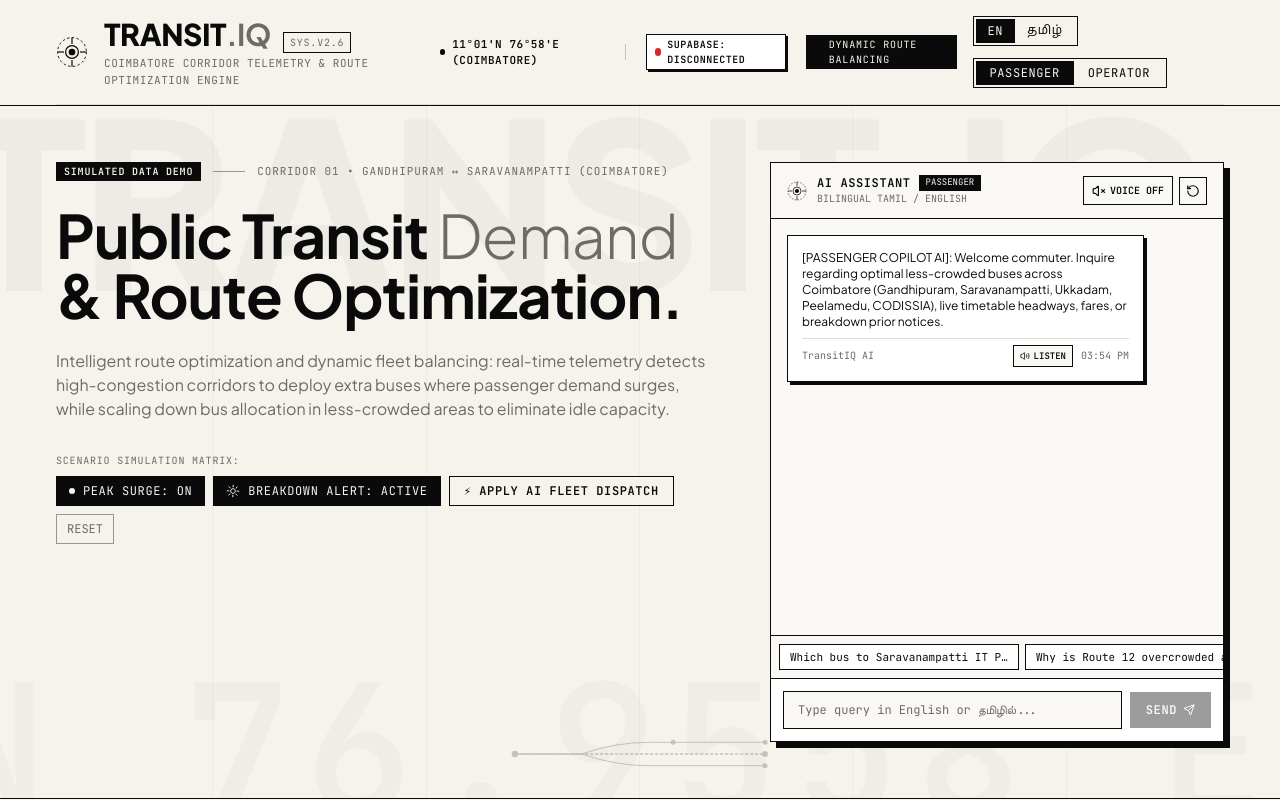
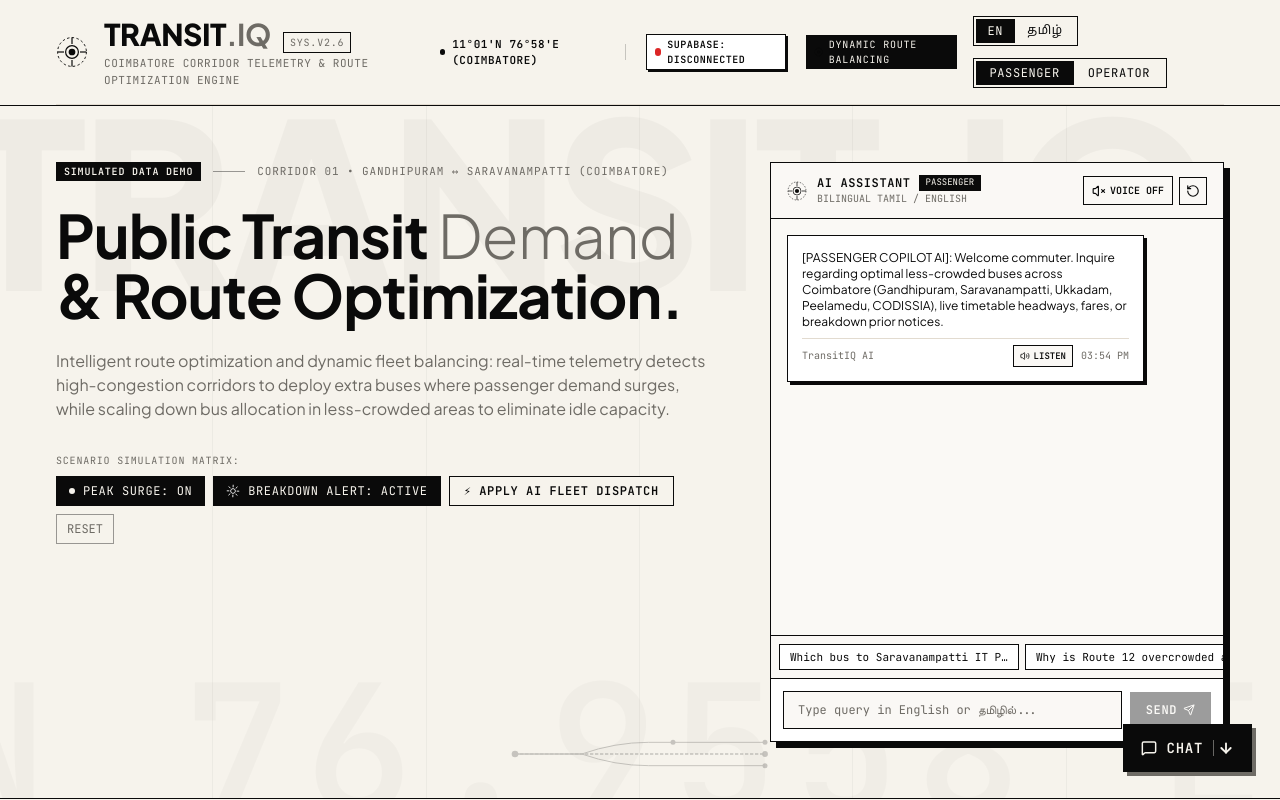
Before and after one commit to sarmikajayakumar/Transit--IQ, a React (Vite) app: page / in a window 1280 px wide. Shown: the top 800 px of the page. Built offline with nearby package versions, Linux system fonts and the light colour scheme; no server answers.

Commit message:
feat: add fixed chat popup with dynamic directional arrowmark tracking chatbot position

```diff
--- a/src/App.jsx
+++ b/src/App.jsx
@@ -1,4 +1,4 @@
-import React from 'react';
+import React, { useState, useEffect } from 'react';
 import { motion, AnimatePresence } from 'framer-motion';
 import { TransitProvider, useTransit } from './context/TransitContext';
 import Header from './components/Header';
@@ -7,10 +7,29 @@ import TransitMap from './components/TransitMap';
 import PassengerView from './components/PassengerView';
 import OperatorDashboard from './components/OperatorDashboard';
 import CorridorTelemetrySheet from './components/CorridorTelemetrySheet';
+import { MessageSquare, ArrowDown, ArrowUp } from 'lucide-react';
+import { scrollToChat } from './lib/navigation';
 
 function DashboardContent() {
   const { role, language } = useTransit();
   const isTamil = language === 'ta';
+  const [isBelowChatbot, setIsBelowChatbot] = useState(false);
+
+  useEffect(() => {
+    const handleScroll = () => {
+      const chatEl = document.getElementById('chat-area');
+      if (!chatEl) return;
+      const rect = chatEl.getBoundingClientRect();
+      // When the bottom of the chatbot is above 150px from viewport top,
+      // the user is scrolled below the chatbot -> show ABOVE arrowmark (↑).
+      // Otherwise, the user is above or currently viewing the chatbot -> show BELOW arrowmark (↓).
+      setIsBelowChatbot(rect.bottom < 150);
+    };
+
+    window.addEventListener('scroll', handleScroll, { passive: true });
+    handleScroll();
+    return () => window.removeEventListener('scroll', handleScroll);
+  }, []);
 
   return (
     <div className="min-h-screen bg-[#F6F3EC] text-[#0A0A0A] flex flex-col font-sans selection:bg-[#0A0A0A] selection:text-[#F6F3EC] overflow-x-hidden">
@@ -94,7 +113,27 @@ function DashboardContent() {
         </div>
       </main>
 
-      {/* 4. Editorial Archival Footer */}
+      {/* 4. Fixed Floating Popup named "Chat" */}
+      <motion.button
+        onClick={scrollToChat}
+        whileHover={{ scale: 1.05, y: -2 }}
+        whileTap={{ scale: 0.95 }}
+        className="fixed bottom-5 right-5 sm:bottom-7 sm:right-7 z-50 flex items-center gap-2.5 px-3.5 py-2.5 sm:px-4 sm:py-3 bg-[#0A0A0A] text-[#F6F3EC] border-2 border-[#0A0A0A] shadow-[4px_4px_0px_#6E6B65] hover:shadow-[5px_5px_0px_#0A0A0A] font-mono text-xs sm:text-sm font-bold uppercase tracking-wider cursor-pointer hover:bg-[#FFFFFF] hover:text-[#0A0A0A] transition-all group"
+        title={isBelowChatbot ? (isTamil ? "AI சேட்பாட் (மேலே செல்லவும்)" : "Chat (Scroll up to AI Chatbot)") : (isTamil ? "AI சேட்பாட் (கீழே செல்லவும்)" : "Chat (Scroll down to AI Chatbot)")}
+        aria-label="Fixed Chat Popup"
+      >
+        <MessageSquare className="w-4 h-4 stroke-[2.2] group-hover:scale-110 transition-transform text-[#F6F3EC] group-hover:text-[#0A0A0A]" />
+        <span className="font-bold tracking-wider">{isTamil ? "உரையாடல் (Chat)" : "Chat"}</span>
+        <span className="flex items-center pl-1 border-l border-[#F6F3EC]/40 group-hover:border-[#0A0A0A]/40">
+          {isBelowChatbot ? (
+            <ArrowUp className="w-4 h-4 stroke-[2.8]" />
+          ) : (
+            <ArrowDown className="w-4 h-4 stroke-[2.8]" />
+          )}
+        </span>
+      </motion.button>
+
+      {/* 5. Editorial Archival Footer */}
       <footer className="border-t border-[#0A0A0A] bg-[#FFFFFF] py-6 sm:py-8 px-4 sm:px-10 lg:px-14 text-[11px] sm:text-xs font-mono text-[#6E6B65]">
         <div className="max-w-[1520px] mx-auto flex flex-col sm:flex-row items-center justify-between gap-3 sm:gap-4 text-center sm:text-left">
           <div className="flex items-center gap-2 sm:gap-3 flex-wrap justify-center sm:justify-start">
```
